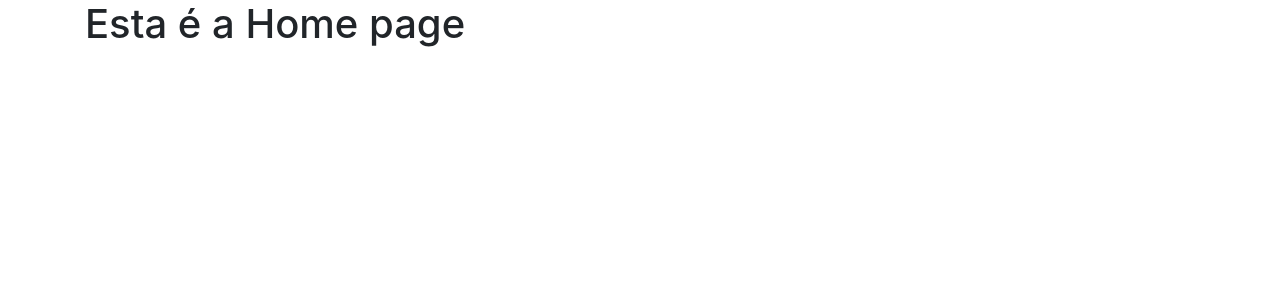
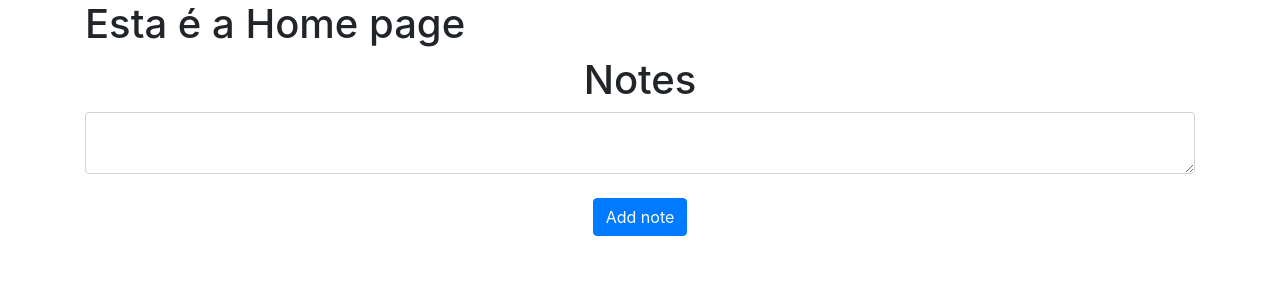
Before and after one commit to Jose-Benedito/pi_tabloid, a Flask app: page / in a window 1280 px wide. Shown: the part 56-356 px from the top of the page. Run offline with Flask 2, Linux system fonts and the light colour scheme; a user stored in the database is signed in; data comes from the database, SQL or seed files in the repository; both versions use the stored data as it was after the commit; some libraries are stand-ins or nearby versions.

Commit message:
Salvando dados e deletando com javascript e ajax.

```diff
--- a/website/templates/home.html
+++ b/website/templates/home.html
@@ -2,5 +2,34 @@
 
 {% block content %}
 <h1>Esta é a Home page</h1>
+<h1 align="center">Notes</h1>
+<ul class="list-group list-group-flush" id="notes">
+    {% for note in user.notes %}
+    <li class="list-group-item">
+        {{ note.data }}
+        <button type="button" class="close" onclick="deleteNote({{ note.id }})">
+            <span aria-hidden="true">&times;</span>
+        </button>
+    </li>
+    {% endfor %}
+</ul>
+<form method="POST">
+    <textarea name="note" id="note" class="form-control"></textarea>
+    <br />
+    <div align="center">
+        <button type="submit" class="btn btn-primary">Add note</button>
+    </div>
+</form>
 
+
+<script>
+    function deleteNote(noteId){
+    fetch("/delete-note", {
+        method: "POST",
+        body: JSON.stringify({ noteId: noteId}),
+    }).then((_res)=>{
+        window.location.href = "/";
+    });
+}
+</script>
 {% endblock %}
--- a/website/views.py
+++ b/website/views.py
@@ -1,9 +1,35 @@
-from flask import Blueprint, render_template
+from unicodedata import category
+from flask import Blueprint, render_template, request, flash, jsonify
 from flask_login import login_required, current_user
+from .models import Note
+from . import db
+import json
+
 
 views = Blueprint('views', __name__)
 
-@views.route('/')
+@views.route('/', methods=['GET', 'POST'])
 @login_required
 def home():
+    if request.method == 'POST':
+        note = request.form.get('note')
+
+        if len(note) < 1:
+            flash('Note está muito curto', category='error')
+        else:
+            new_note = Note(data = note, user_id=current_user.id)
+            db.session.add(new_note)
+            db.session.commit()
+            flash('Note adicionado', category='success')
     return render_template("home.html", user=current_user)
+
+@views.route('/delete-note', methods=['POST'])
+def delete_note():
+    note = json.loads(request.data)
+    noteId = note['noteId']
+    note = Note.query.get(noteId)
+    if note:
+        if note.user_id == current_user.id:
+            db.session.delete(note)
+            db.session.commit()
+    return jsonify({})
```
Also changed, not shown: website/static/index.js (+8 -0 lines), website/database.db.
